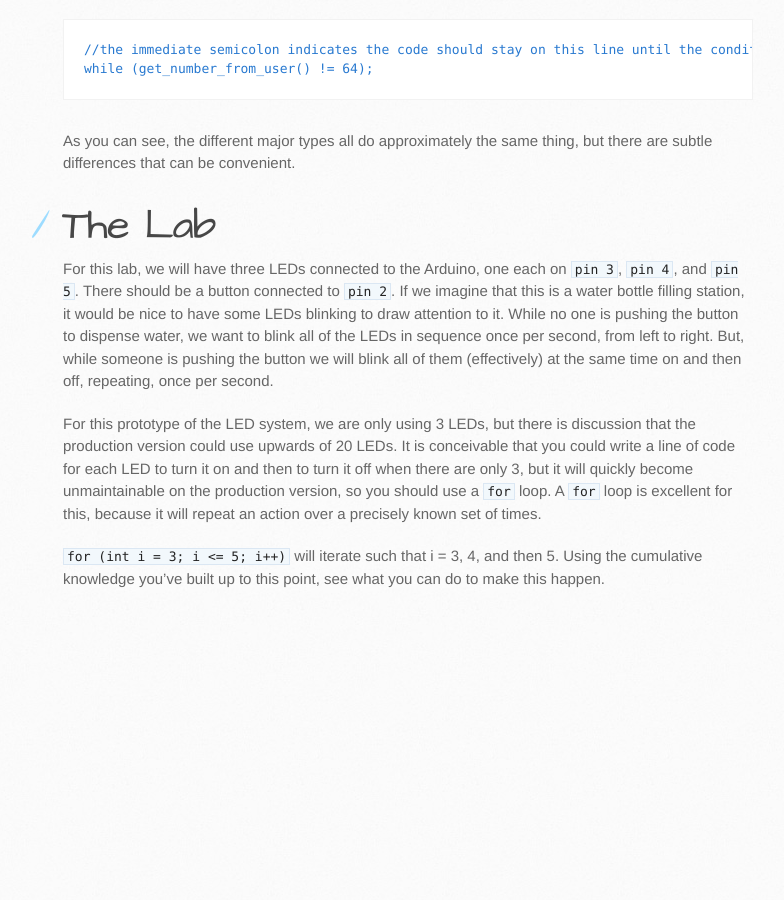
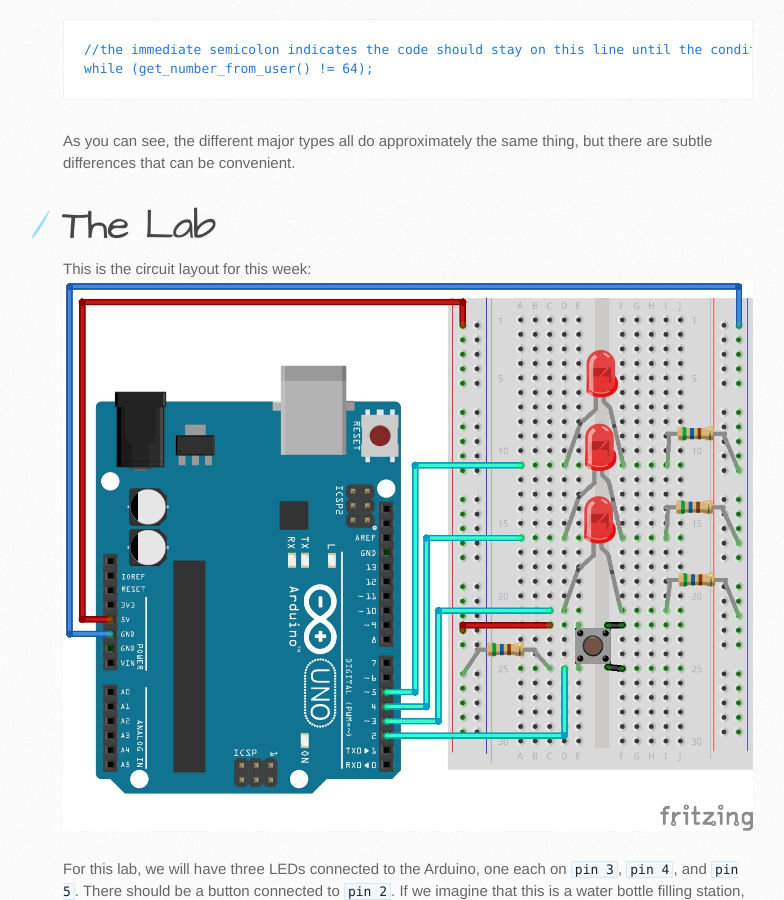
Before and after one commit to TTU-CSC/ttu-csc.github.com, a Jekyll site: the page built from _posts/2015-06-02-lab-4-loops.markdown, in a window 1280 px wide and 900 px high, scrolled down 2168 px. Shown: the whole window, without its empty margins (107-891 px from the left). Built offline with Jekyll 4.4.1, drawn with Linux system fonts in a browser that asks for light colours; before the commit the page ends 2801 px from its top, so only the background shows below that.

Commit message:
Added lab 4 diagram.

```diff
--- a/_posts/2015-06-02-lab-4-loops.markdown
+++ b/_posts/2015-06-02-lab-4-loops.markdown
@@ -85,6 +85,9 @@ As you can see, the different major types all do approximately the same thing, b
 The Lab
 =======
 
+This is the circuit layout for this week:
+![Lab 4 diagram]({{site.url}}/images/lab_4.jpg)
+
 For this lab, we will have three LEDs connected to the Arduino, one each on `pin 3`, `pin 4`, and `pin 5`. There should be a button connected to `pin 2`. If we imagine that this is a water bottle filling station, it would be nice to have some LEDs blinking to draw attention to it. While no one is pushing the button to dispense water, we want to blink all of the LEDs in sequence once per second, from left to right. But, while someone is pushing the button we will blink all of them (effectively) at the same time on and then off, repeating, once per second.
 
 For this prototype of the LED system, we are only using 3 LEDs, but there is discussion that the production version could use upwards of 20 LEDs. It is conceivable that you could write a line of code for each LED to turn it on and then to turn it off when there are only 3, but it will quickly become unmaintainable on the production version, so you should use a `for` loop. A `for` loop is excellent for this, because it will repeat an action over a precisely known set of times.
```
Also changed, not shown: images/lab_4.jpg (added), 1 other file.
